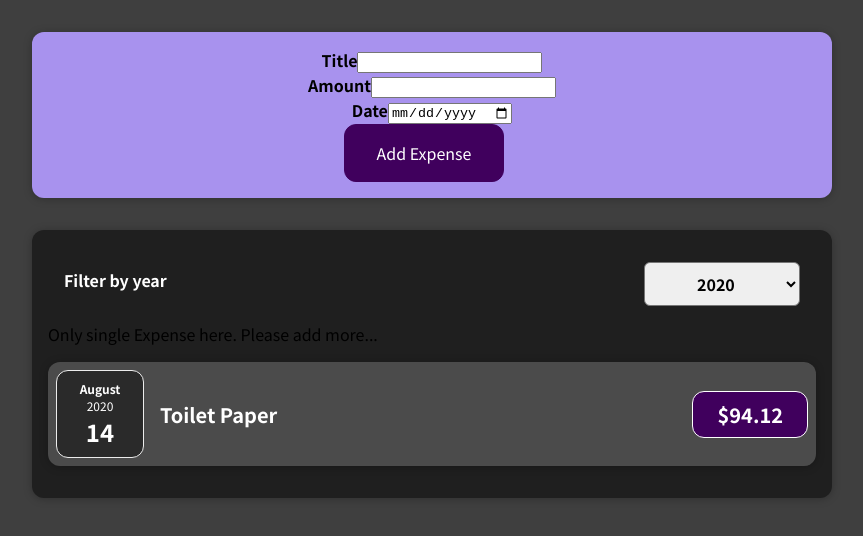
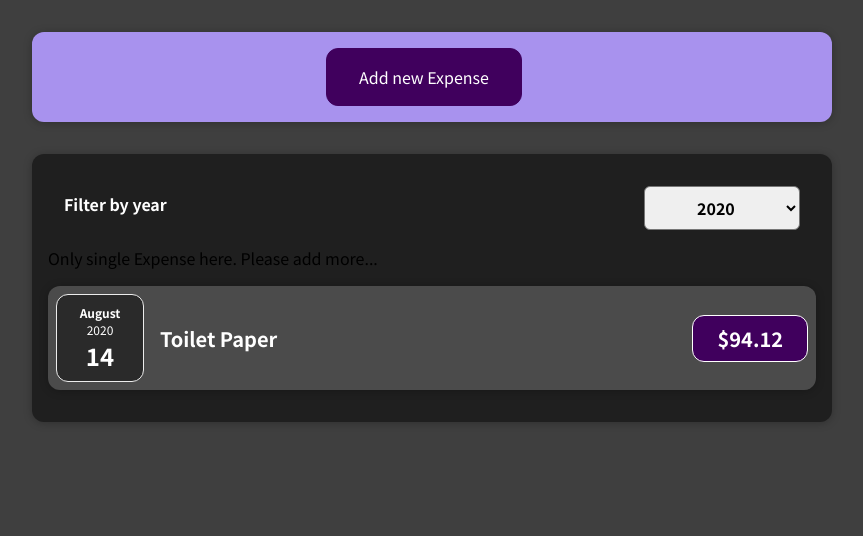
Before and after one commit to Ganeshbjamkar/GettingStartedWithReactjs, a React (Create React App) app: page / in a window 1280 px wide. Shown: the top 536 px of the page, without its empty margins (208-1071 px from the left). Built offline with nearby package versions, Linux system fonts and the light colour scheme.

Commit message:
added cancel and new expense button

```diff
--- a/src/components/NewExpense/ExpenseForm.js
+++ b/src/components/NewExpense/ExpenseForm.js
@@ -104,6 +104,7 @@ const ExpenseForm = (props) => {
         </div>
       </div>
       <div className="new-expense_actions">
+        <button type="button" onClick={props.onCancel}>Cancel</button>
         <button type="submit">Add Expense</button>
       </div>
     </form>
--- a/src/components/NewExpense/NewExpensse.js
+++ b/src/components/NewExpense/NewExpensse.js
@@ -1,21 +1,35 @@
-import React from "react";
+import React, { useState } from "react";
 import "./NewExpense.css";
 import ExpenseForm from "./ExpenseForm";
 
 const NewExpense = (props) => {
+  const [isEditing, setIsEditing] = useState(false);
+
+
   const onSaveExpenseDataHandler = (enteredExpenseData) => {
     const expenseData = {
       ...enteredExpenseData,
       id: Math.random().toString()
     };
     props.onAddExpense(expenseData);
+    setIsEditing(false);
   };
 
+  const startEditingHandler = () => {
+    setIsEditing(true)
+  }
+
+  const stopEditingHandler = () => {
+    setIsEditing(false);
+  }
 
   return (
     <div className="new-expense">
-      <ExpenseForm onSaveExpenseData={onSaveExpenseDataHandler} />
-    </div>
+      {!isEditing && <button onClick={startEditingHandler}>Add new Expense</button>}
+      {isEditing && < ExpenseForm
+        onSaveExpenseData={onSaveExpenseDataHandler}
+        onCancel={stopEditingHandler} />}
+    </div >
   );
 };
 
```
